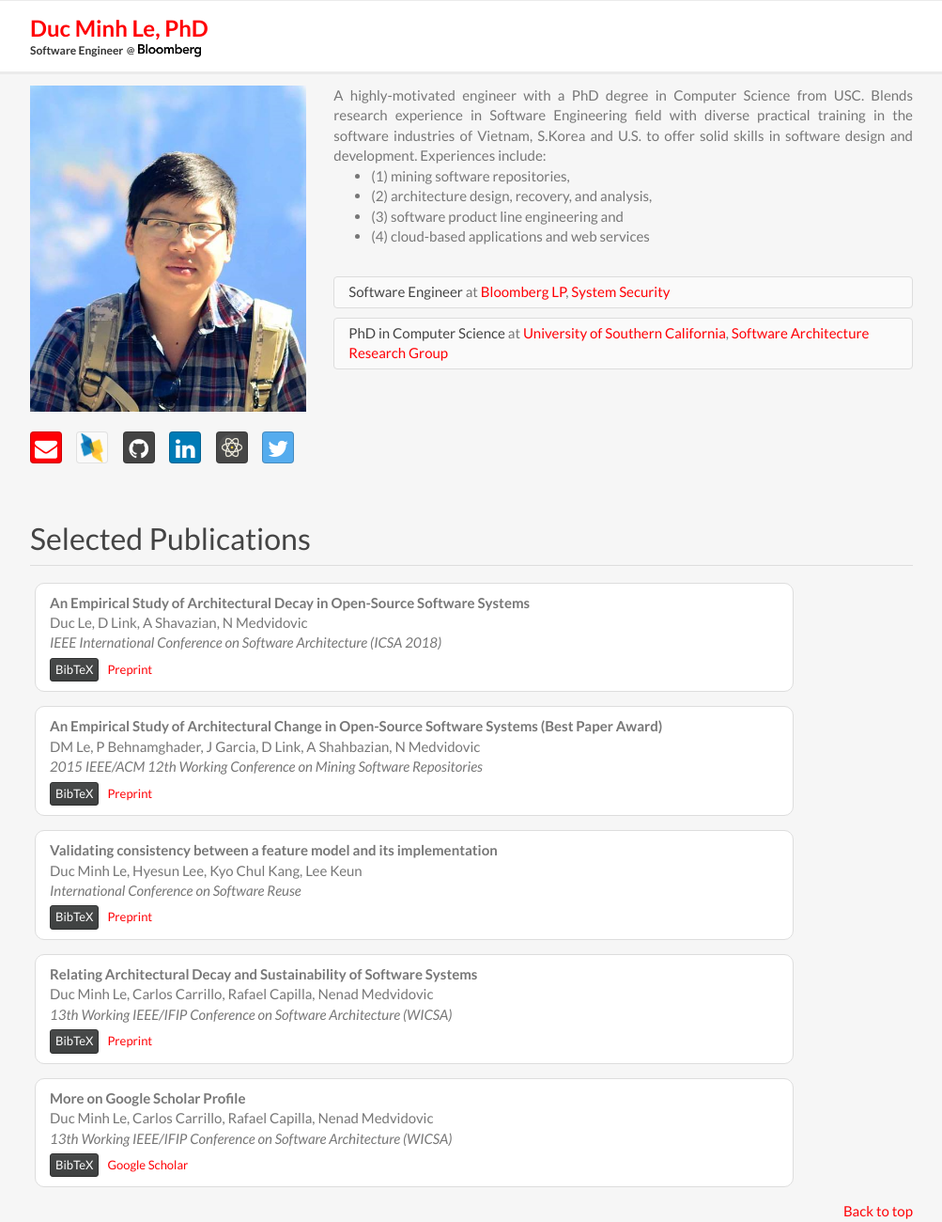
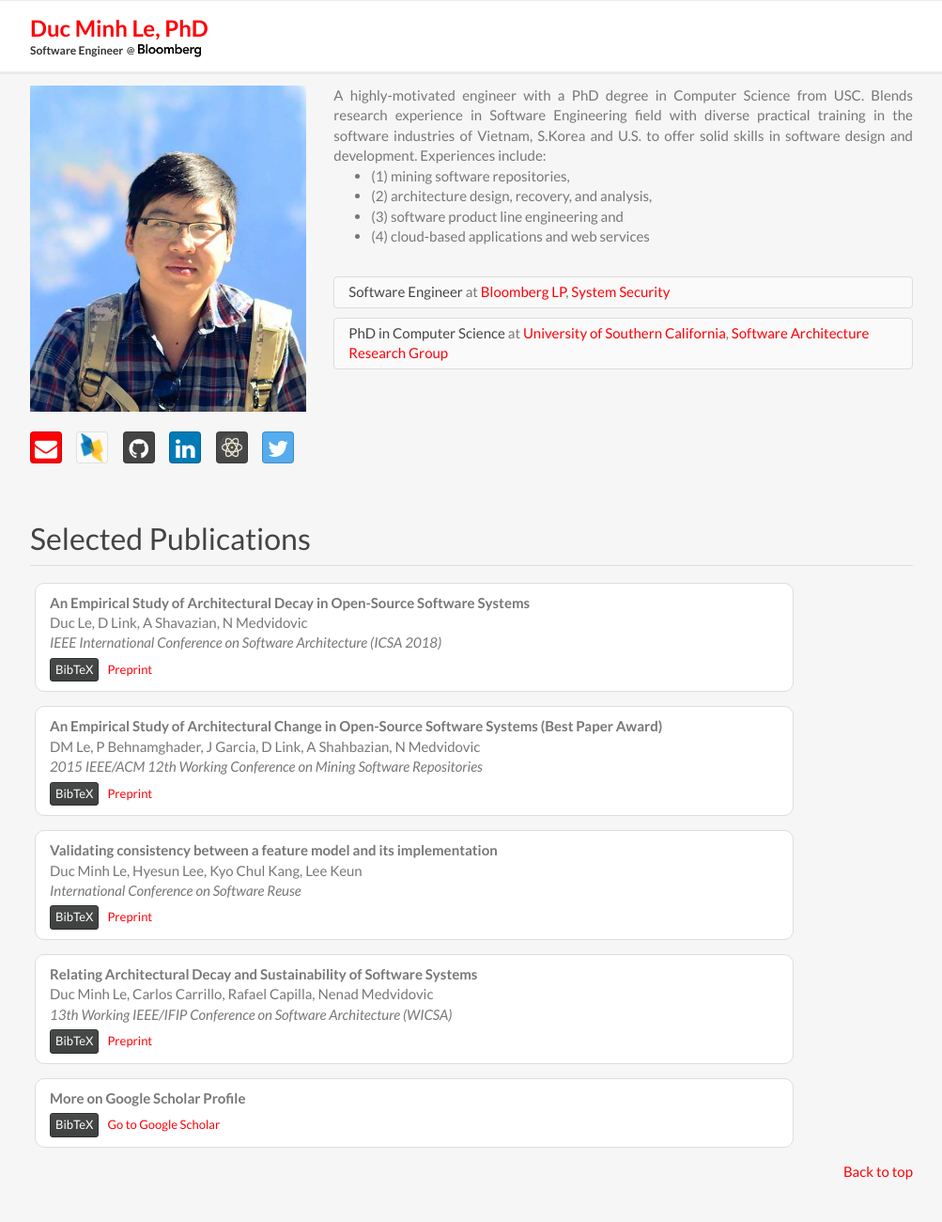
Before and after one commit to lemduc/lemduc.github.io, a Jekyll site: the page built from index.html, in a window 1280 px wide and 1300 px high. Shown: the whole window at 94% size, without its empty margins (138-1141 px from the left). Built offline with Jekyll 4.4.1, drawn with Linux system fonts in a browser that asks for light colours; nearby versions of some CDN libraries.

Commit message:
fix pubs

```diff
--- a/_includes/publications.html
+++ b/_includes/publications.html
@@ -106,25 +106,8 @@
     <div class="col-pub">
         <div class="pub-html">
             <span class="pub-title">More on Google Scholar Profile</span><br>
-            <span class="pub-author">Duc Minh Le, Carlos Carrillo, Rafael Capilla, Nenad Medvidovic</span><br>
-            <span class="pub-venue">13th Working IEEE/IFIP Conference on Software Architecture (WICSA)</span><br>
         </div>
-        <a href="https://scholar.google.com/citations?user=NckEwNMAAAAJ&hl=en#d=gs_md_cita-d&u=%2Fcitations%3Fview_op%3Dview_citation%26hl%3Den%26user%3DNckEwNMAAAAJ%26citation_for_view%3DNckEwNMAAAAJ%3A4JMBOYKVnBMC%26tzom%3D240" class="btn btn-link btn-sm" role="button">Google Scholar</a>
-        <div class="pub-bibtex hidden">
-        <pre>@INPROCEEDINGS{7516827,
-                author={D. M. {Le} and C. {Carrillo} and R. {Capilla} and N. {Medvidovic}},
-                booktitle={2016 13th Working IEEE/IFIP Conference on Software Architecture (WICSA)},
-                title={Relating Architectural Decay and Sustainability of Software Systems},
-                year={2016},
-                volume={},
-                number={},
-                pages={178-181},
-                keywords={software architecture;software maintenance;software metrics;software quality;source code (software);software system architectural decay;software system sustainability;system quality;system health;code sustainability level;architectural smells;software metrics;software maintenance;software evolution;Measurement;Computer architecture;Taxonomy;Software systems;Maintenance engineering;Computer bugs;Sustainability;software metrics;longevity;evolution;software architecture;quality attributes},
-                doi={10.1109/WICSA.2016.15},
-                ISSN={},
-                month={April},}
-        </pre>
-        </div>
+        <a href="https://scholar.google.com/citations?user=NckEwNMAAAAJ&hl=en#" class="btn btn-link btn-sm" role="button">Go to Google Scholar</a>
     </div>
 </div>
 <!--
```
